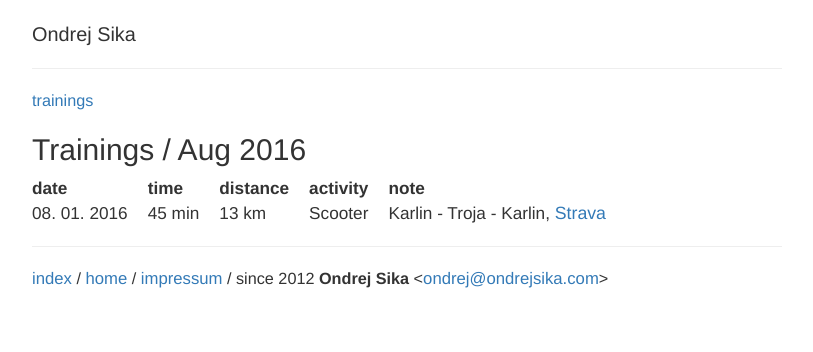
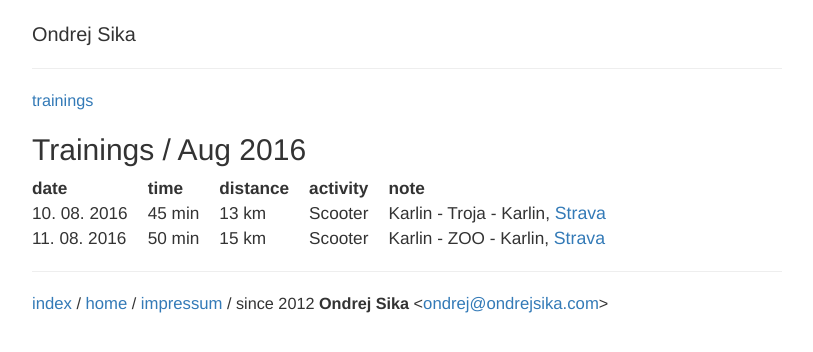
Before and after one commit to ondrejsika/ondrejsika.com, a Jekyll site: the page built from my/trainings/2016-08.md, in a window 1280 px wide. Shown: the top 352 px of the page, without its empty margins (233-1046 px from the left). Built offline with Jekyll 4.4.1, drawn with Linux system fonts in a browser that asks for light colours; comment, search, counter and statistics services are not loaded.

Commit message:
trainings - add ride, fix dates

```diff
--- a/my/trainings/2016-08.md
+++ b/my/trainings/2016-08.md
@@ -21,7 +21,7 @@
 </th></tr>
 
 <tr><td>
-08. 01. 2016
+10. 08. 2016
 </td><td>
 45 min
 </td><td>
@@ -32,4 +32,16 @@
 Karlin - Troja - Karlin, <a href="https://www.strava.com/activities/670844246">Strava</a>
 </td></tr>
 
+<tr><td>
+11. 08. 2016
+</td><td>
+50 min
+</td><td>
+15 km
+</td><td>
+Scooter
+</td><td>
+Karlin - ZOO - Karlin, <a href="https://www.strava.com/activities/671938115">Strava</a>
+</td></tr>
+
 </table>
```
